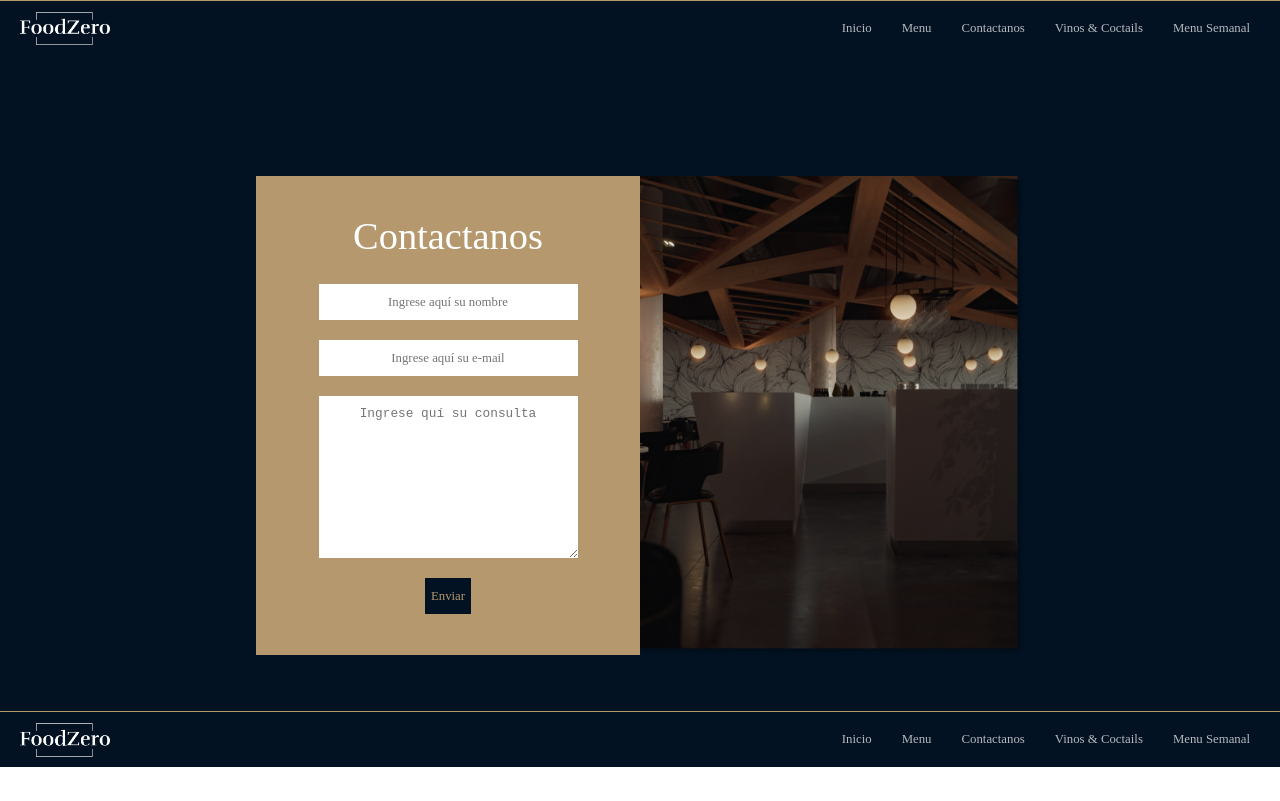
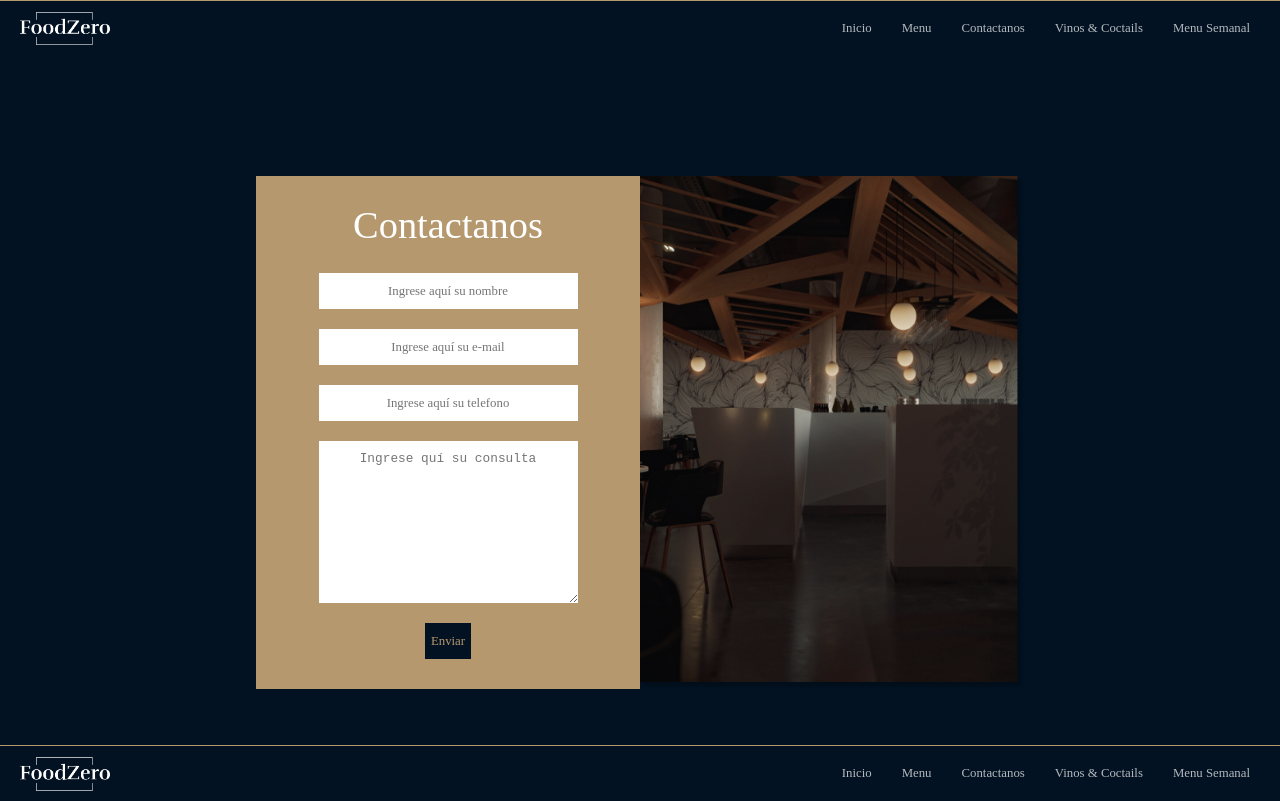
Before and after one commit to agufernndez/proyecto-restaurant-react, a React (Create React App) app in the folder frontend/: page /contactanos in a window 1280 px wide. Built offline with nearby package versions, Linux system fonts and the light colour scheme.

Commit message:
integrando envio de mail

```diff
--- a/frontend/src/pages/Contactanos/ContactanosPage.jsx
+++ b/frontend/src/pages/Contactanos/ContactanosPage.jsx
@@ -1,18 +1,62 @@
 import React from 'react';
+import { useState } from 'react';
+import axios from 'axios';
 
 import './contactanos.css'
 
-const ContactanosPage = () => {
+const ContactanosPage = (props) => {
+
+    const initialForm = {
+        nombre: '',
+        email: '',
+        telefono: '',
+        consulta: ''
+    }
+
+    const [sending, setSending] = useState(false);
+    const [msg, setMsg] = useState('');
+    const [formData, setFormData] = useState(initialForm);
+
+    const handleChange = e => {
+        const {name, value} = e.target;
+        setFormData(oldData => ({
+            ...oldData,
+            [name]: value
+        }));
+    }
+
+    const handleSubmit = async e => {
+        e.preventDefault();
+        setMsg('');
+        setSending(true);
+        const response = await axios.post('http://localhost:3000/api/contactanos', formData);
+        setSending(false);
+        setMsg(response.data.message);
+        if (response.data.error === false) {
+            setFormData(initialForm)
+        }
+    }
+
     return (
         <div>
             <main className="contactanosPage">
                 <div>
                     <h1>Contactanos</h1>
-                    <form action="">
-                        <input type="text" name="nombre" id="nombre" placeholder="Ingrese aquí su nombre"/>
-                        <input type="email" name= "email" id="email" placeholder="Ingrese aquí su e-mail"/>
-                        <textarea name="consultas" id="consultas" cols="30" rows="10" placeholder="Ingrese quí su consulta" className="textarea"></textarea>
+                    <form action="/contactanos" method='post' onSubmit={handleSubmit}>
+
+                        <input type="text" name="nombre" id="nombre" value={formData.nombre} onChange={handleChange} placeholder="Ingrese aquí su nombre"/>
+
+                        <input type="email" name="email" id="email" value={formData.email} onChange={handleChange} placeholder="Ingrese aquí su e-mail"/>
+
+                        <input type="telefono" name="telefono" id="telefono" value={formData.telefono} onChange={handleChange} placeholder="Ingrese aquí su telefono"/>
+
+                        <textarea name="consulta" id="consulta" value={formData.consulta} onChange={handleChange} cols="30" rows="10" placeholder="Ingrese quí su consulta" className="textarea"></textarea>
+
                         <input type="submit" value="Enviar" className="inputEnviar"/>
+
+                    {sending ? <p>Enviando..</p> : null }
+                    {msg ? <p>{msg}</p> : null}
+
                     </form>
 
                 </div>
```
